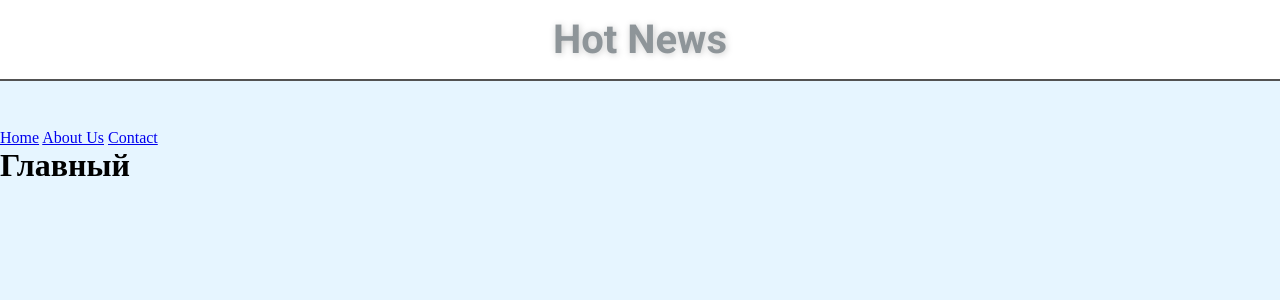
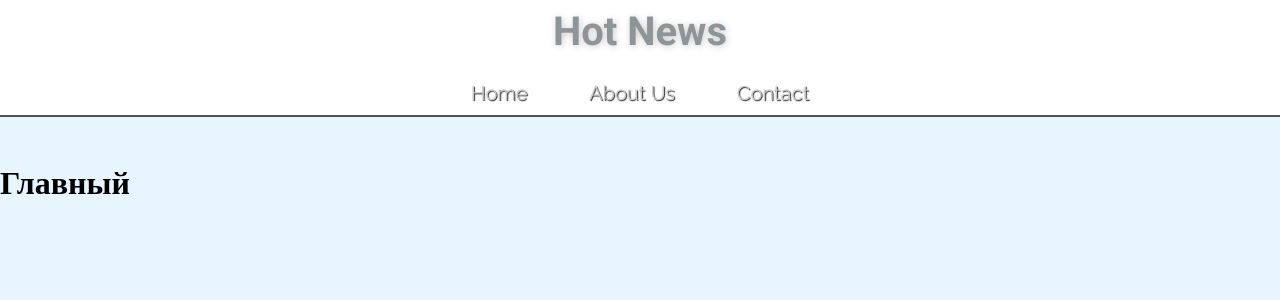
Before and after one commit to THEKILLINGNAME/django_blog, a Django app: page / in a window 1280 px wide. Shown: the top 300 px of the page. Run offline with Django 3.2, Linux system fonts and the light colour scheme.

Commit message:
Stylise header section

```diff
--- a/main/static/main/css/main.css
+++ b/main/static/main/css/main.css
@@ -1,4 +1,4 @@
-@import url("https://fonts.googleapis.com/css2?family=Roboto:ital,wght@0,100;0,300;0,400;0,500;0,700;0,900;1,100;1,300;1,400;1,500;1,700;1,900&display=swap");
+@import url("https://fonts.googleapis.com/css2?family=Raleway:ital,wght@0,100;0,200;0,300;0,400;0,500;0,600;0,700;1,100;1,200;1,300;1,400;1,500;1,600;1,700&family=Roboto:ital,wght@0,100;0,300;0,400;0,500;0,700;0,900;1,100;1,300;1,400;1,500;1,700;1,900&display=swap");
 
 * {
   box-sizing: border-box;
@@ -7,25 +7,89 @@
 }
 
 body {
-  background-color: #E6F5FF;
+  background-color: #e6f5ff;
 }
 
-/* LOGO */
-.logo {
-  margin-bottom: 3rem;
-  padding: 1rem 0;
+/* HEADER */
+header {
   display: flex;
   align-items: center;
   flex-direction: column;
   justify-content: center;
+  margin-bottom: 3rem;
+  padding: .5rem 0;
   background-color: #ffffff;
   border-bottom: 2px solid #525252;
 }
 
-.logo span {
+header .logo {
+  margin-bottom: 1.5rem;
   color: #8e9599;
-  font-family: 'Roboto', sans-serif;
+  font-family: "Roboto", sans-serif;
   font-size: 40px;
   font-weight: 700;
   text-shadow: 1px 1px 7px #cacaca;
 }
+
+header .links {
+  display: flex;
+  justify-content: space-around;
+  align-items: center;
+  width: 30%;
+}
+
+header .links a {
+  text-decoration: none;
+  margin-right: 1rem;
+  white-space: nowrap;
+  font-family: 'Raleway', sans-serif;
+  font-weight: 400;
+  font-size: 20px;
+  color: #CCCCCC;
+  text-shadow: 1px 1px 1px #272727;
+}
+
+header .links a:last-child {
+  margin-right: 0;
+}
+
+.links a:after {
+  content: "";
+  display: block;
+  opacity: 0;
+  position: relative;
+  height: 2px;
+  width: 100%;
+  background-color: #A1ACB3;
+  left: -40px;
+  transition: left .4s ease, opacity .4s ease;
+}
+
+.links a:before {
+  content: "";
+  display: block;
+  opacity: 0;
+  position: relative;
+  margin: 0 auto;
+  height: 2px;
+  width: 60%;
+  background-color: #A1ACB3;
+  top: 30px;
+  left: -50px;
+  transition: left .4s .15s ease, opacity .4s .15s ease;
+}
+
+.links a:hover:after,
+.links a:hover:before {
+  left: 0;
+  opacity: 1;
+}
+
+.links a:active {
+  color: #000000;
+}
+
+.links a:active:after,
+.links a:active:before {
+  background-color: #000000;
+}
```
